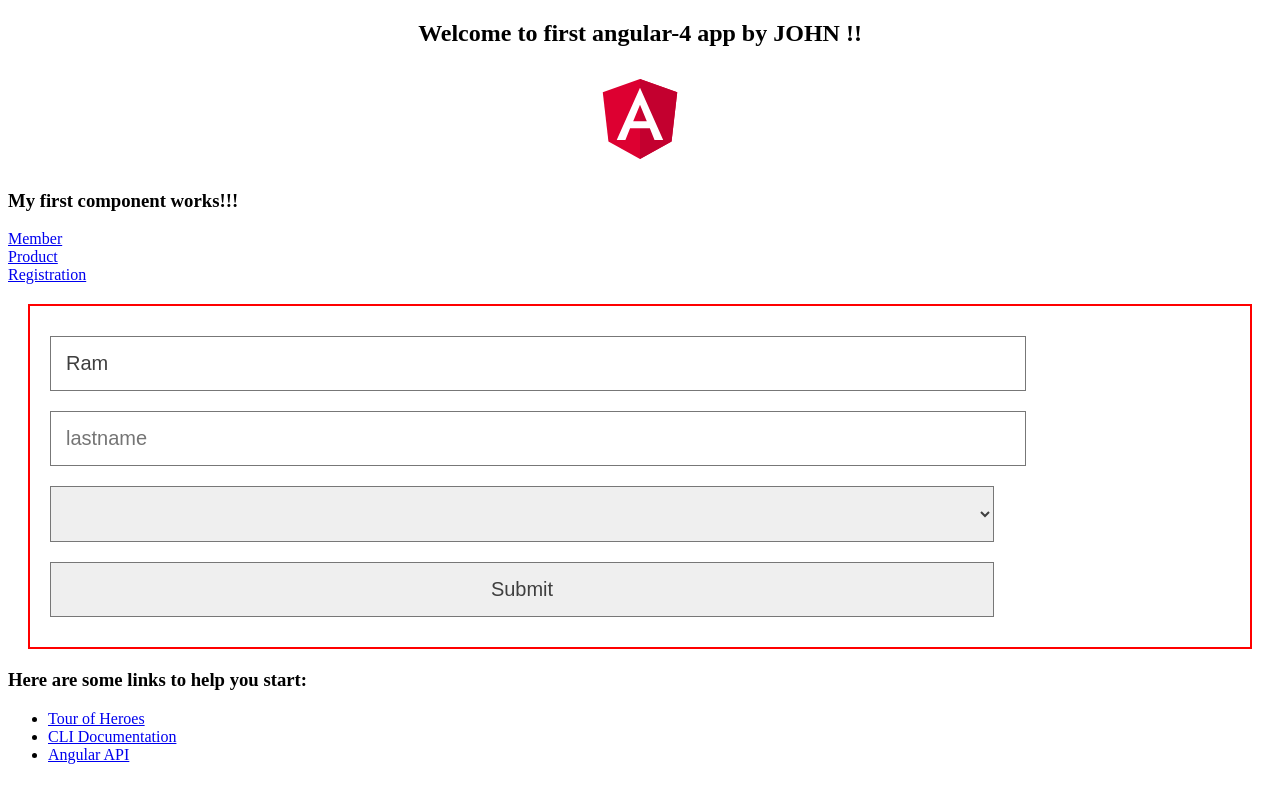
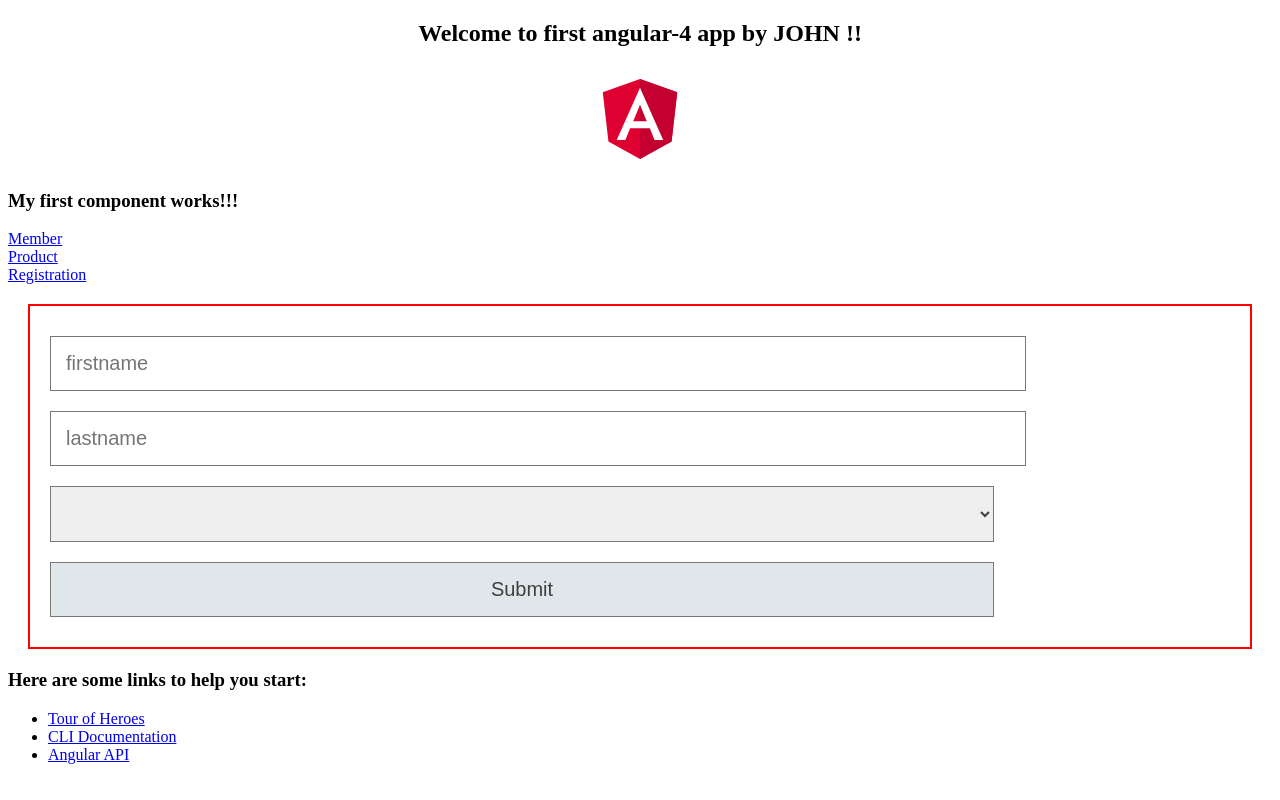
Before and after one commit to RamSinghAKG/Angular, an Angular app in the folder app1/: page /registration in a window 1280 px wide. Built offline with nearby package versions, Linux system fonts and the light colour scheme; no server answers.

Commit message:
added validators

```diff
--- a/app1/src/app/registration/registration.component.css
+++ b/app1/src/app/registration/registration.component.css
@@ -13,3 +13,9 @@
   color: #3f3f3f;
   border: 1px solid #777;
 }
+input[type="submit"]:hover{
+  background-color: rgb(84, 173, 224);
+}
+input[type="submit"]:disabled{
+  background-color: rgb(224, 231, 235);
+}
--- a/app1/src/app/registration/registration.component.html
+++ b/app1/src/app/registration/registration.component.html
@@ -9,5 +9,5 @@
       <option value="angular">Angular</option>
   </select>
   <br />
-  <input class="frmSelect" type="submit" value="Submit">
+  <input class="frmSelect" [disabled]="!frmUser.valid" type="submit" value="Submit">
 </form>
--- a/app1/src/app/registration/registration.component.ts
+++ b/app1/src/app/registration/registration.component.ts
@@ -1,5 +1,5 @@
 import { Component, OnInit } from '@angular/core';
-import { FormGroup, FormControl } from '@angular/forms';
+import { FormGroup, FormControl, Validators } from '@angular/forms';
 @Component({
   selector: 'app-registration',
   templateUrl: './registration.component.html',
@@ -22,14 +22,23 @@ export class RegistrationComponent implements OnInit {
    }
    initForm(){
      this.frmUser = new FormGroup({
-       firstname: new FormControl("Ram"),
-       lastname: new FormControl(""),
+       firstname: new FormControl("", Validators.compose([
+         Validators.required,
+         Validators.minLength(3),
+         Validators.pattern('[\\w\\-\\s\\/]+')
+       ])),
+       lastname: new FormControl("", Validators.compose([
+        this.textValidators
+       ])),
        languages: new FormControl("")
      });
+   }
+   textValidators(control:FormControl){
+     if(control.value.length < 3 ){
+       return {'lastname' :  true};
+     }
    }
   ngOnInit(){
     this.initForm();
   }
-
-
 }
```
